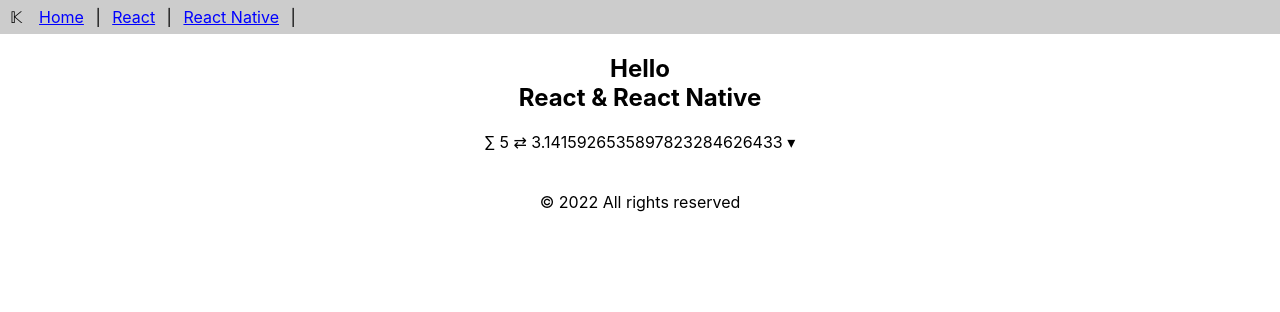
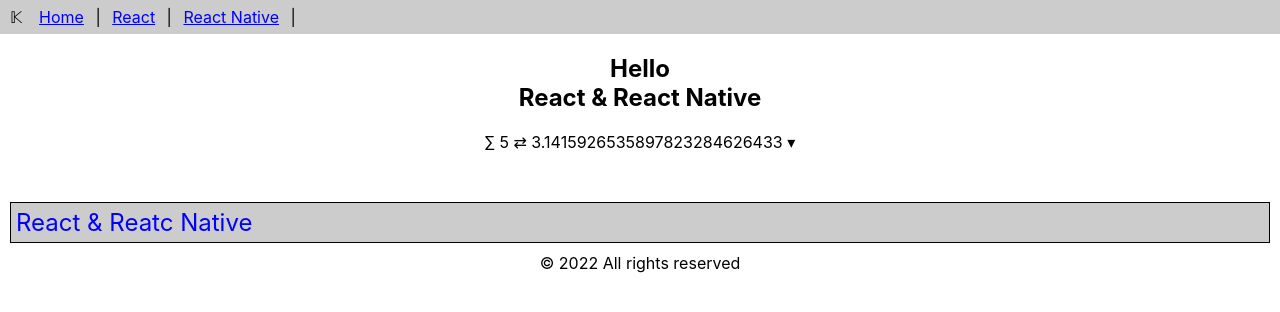
Before and after one commit to Shinoo170/Enet-React, a React (Create React App) app: page / in a window 1280 px wide. Shown: the top 312 px of the page. Built offline with nearby package versions, Linux system fonts and the light colour scheme.

Commit message:
add class-props.js

```diff
--- a/src/App.js
+++ b/src/App.js
@@ -1,10 +1,22 @@
 import logo from './logo.svg';
 import './App.css';
 import {Header, Content, Footer} from './func-components'
+import MsgBox from './class-props';
 
 function App() {
   return (
-    [<Header/>, <Content/>, <Footer/>]
+    <>
+      <Header/>
+      <Content/>
+      <MsgBox
+        text="React & Reatc Native"
+        color="blue"
+        bgColor="#ccc"
+        fontSize="18pt"
+        border="solid 1px black"
+        />
+      <Footer/>
+    </>
   );
 }
 
--- /dev/null
+++ b/src/class-props.js
@@ -0,0 +1,15 @@
+import Reatc, {Component} from 'react'
+
+export default class MsgBox extends Component {
+    render() {
+        const divStyle = {
+            margin: '10px',
+            padding: '5px',
+            color: this.props.color,
+            backgroundColor: this.props.bgColor,
+            fontSize: this.props.fontSize,
+            border: this.props.border
+        }
+        return <div style={divStyle}>{this.props.text}</div>
+    }
+}
```
